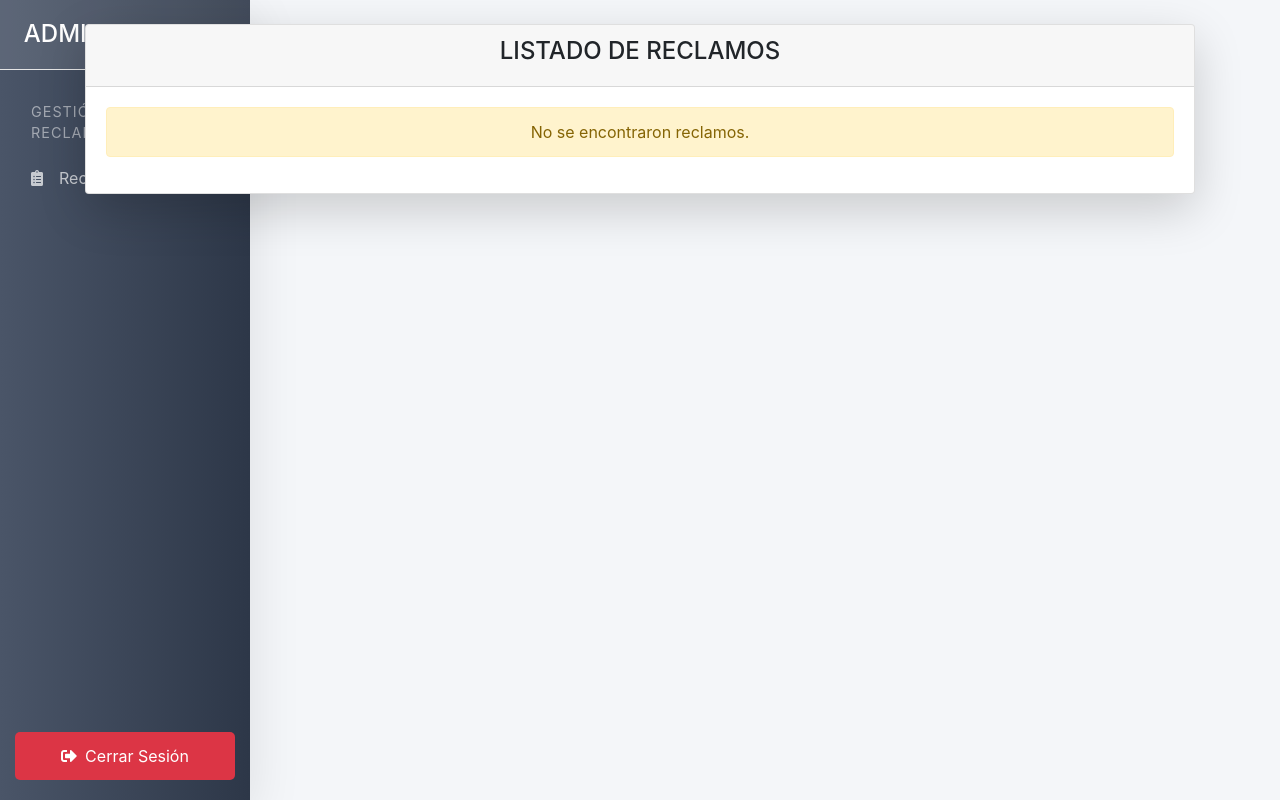
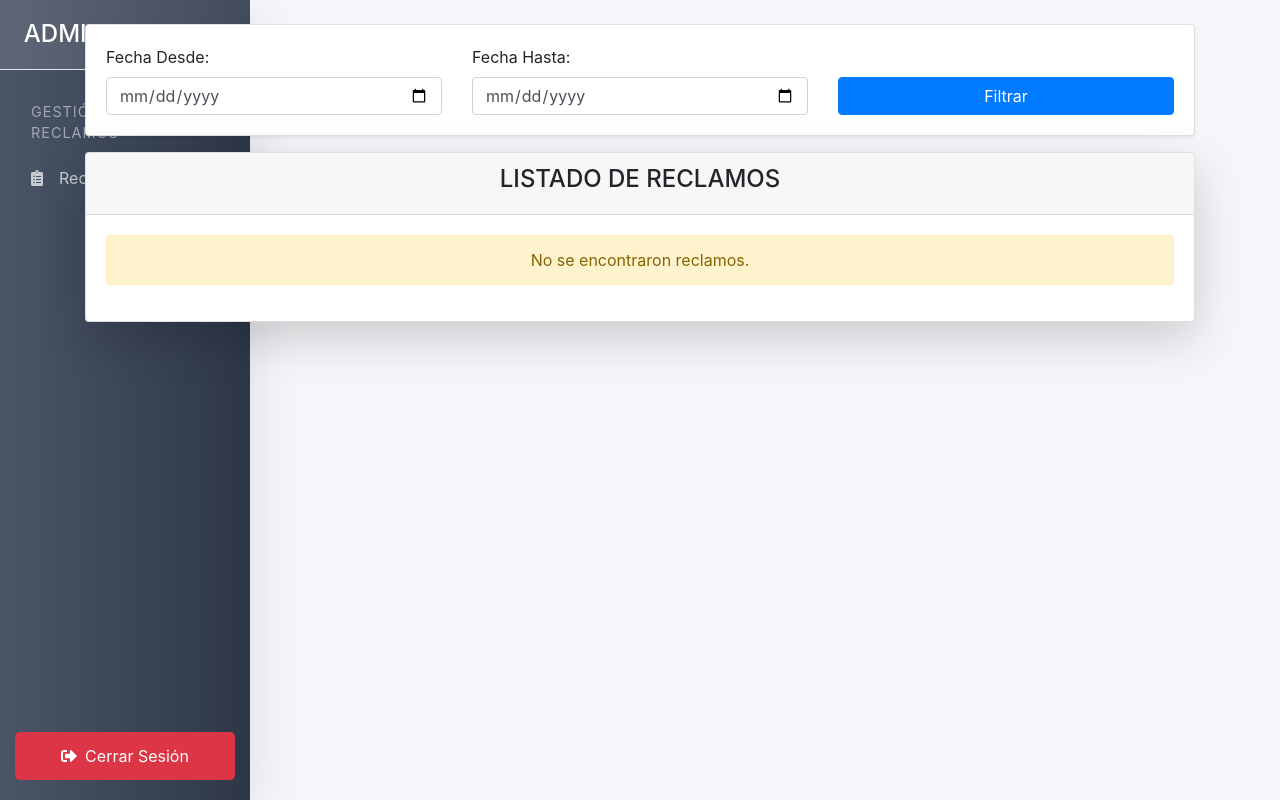
Before and after one commit to Marfalling/libro_reclamacion, a PHP site: page /vistas/panel_admin.php in a window 1280 px wide. Run offline with PHP 8.4, Linux system fonts and the light colour scheme; the visitor is signed in with stand-in values (Sample User, id 1); data that the repository does not hold is empty; some libraries are stand-ins or nearby versions.

Commit message:
se agrega el filtro pero sin funcionalidad y que el target de pdf te abra otro pdf

```diff
--- a/vistas/panel_admin.php
+++ b/vistas/panel_admin.php
@@ -27,6 +27,27 @@ if (!isset($_SESSION['autentificado']) || $_SESSION['autentificado'] !== TRUE) {
     ?>
 
     <div class="container mt-4">
+        <div class="card shadow-sm mb-3">
+            <div class="card-body">
+                <form method="GET" action="">
+                    <div class="row align-items-end">
+                        <div class="col-md-4">
+                            <label>Fecha Desde:</label>
+                            <input type="date" name="fecha_desde" class="form-control">
+                        </div>
+                        <div class="col-md-4">
+                            <label>Fecha Hasta:</label>
+                            <input type="date" name="fecha_hasta" class="form-control">
+                        </div>
+                        <div class="col-md-4">
+                            <button type="submit" class="btn btn-primary btn-block">Filtrar</button>
+                        </div>
+                    </div>
+                </form>
+            </div>
+        </div>
+
+
     <div class="card shadow-lg text-center mb-4">
         <div class="card-header">
             <h4>LISTADO DE RECLAMOS</h4>
@@ -79,7 +100,7 @@ if (!isset($_SESSION['autentificado']) || $_SESSION['autentificado'] !== TRUE) {
                             echo "<td><span class='badge $badgeClass'>" . ucfirst($estado) . "</span></td>";
                             echo "<td>" . ($row['respuesta'] ? $row['respuesta'] : 'Sin respuesta') . "</td>"; // Muestra respuesta si existe
                             echo "<td>" . ($row['fecha_respuesta'] ? $row['fecha_respuesta'] : 'Pendiente') . "</td>"; // Muestra la fecha de respuesta o 'Pendiente'
-                                echo "<td><a href='../reclamo_pdf.php?id_usuario=" . $row['id_usuario'] . "' class='btn btn-info btn-sm'>Ver PDF</a></td>";
+                            echo "<td><a href='../reclamo_pdf.php?id_usuario=" . $row['id_usuario'] . "' class='btn btn-info btn-sm' target='_blank'>Ver PDF</a></td>";
                             echo "<td><a href='responder.php?id_reclamo=" . $row['id_reclamacion'] . "' class='btn btn-primary btn-sm'>Responder</a></td>";
                             echo "</tr>";
                         }
```
Lines whose indentation alone changed are shown as unchanged.
